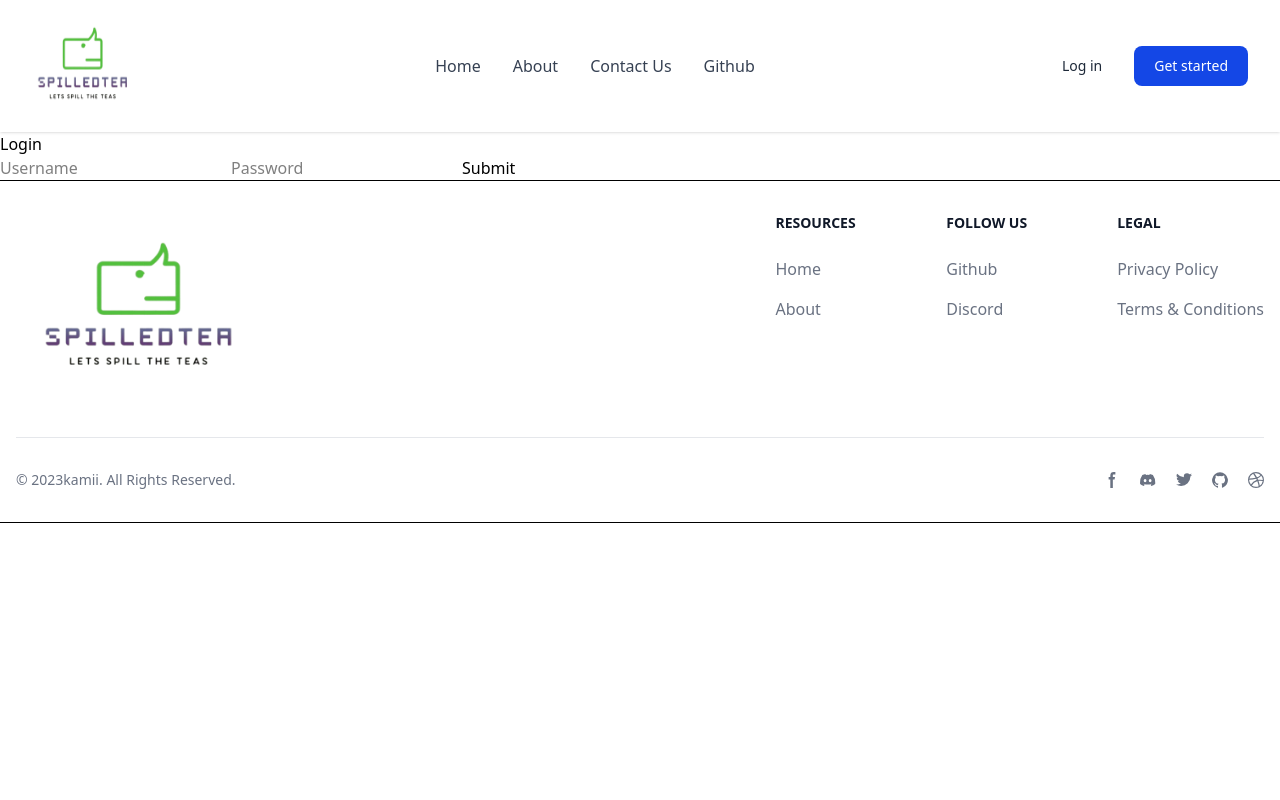
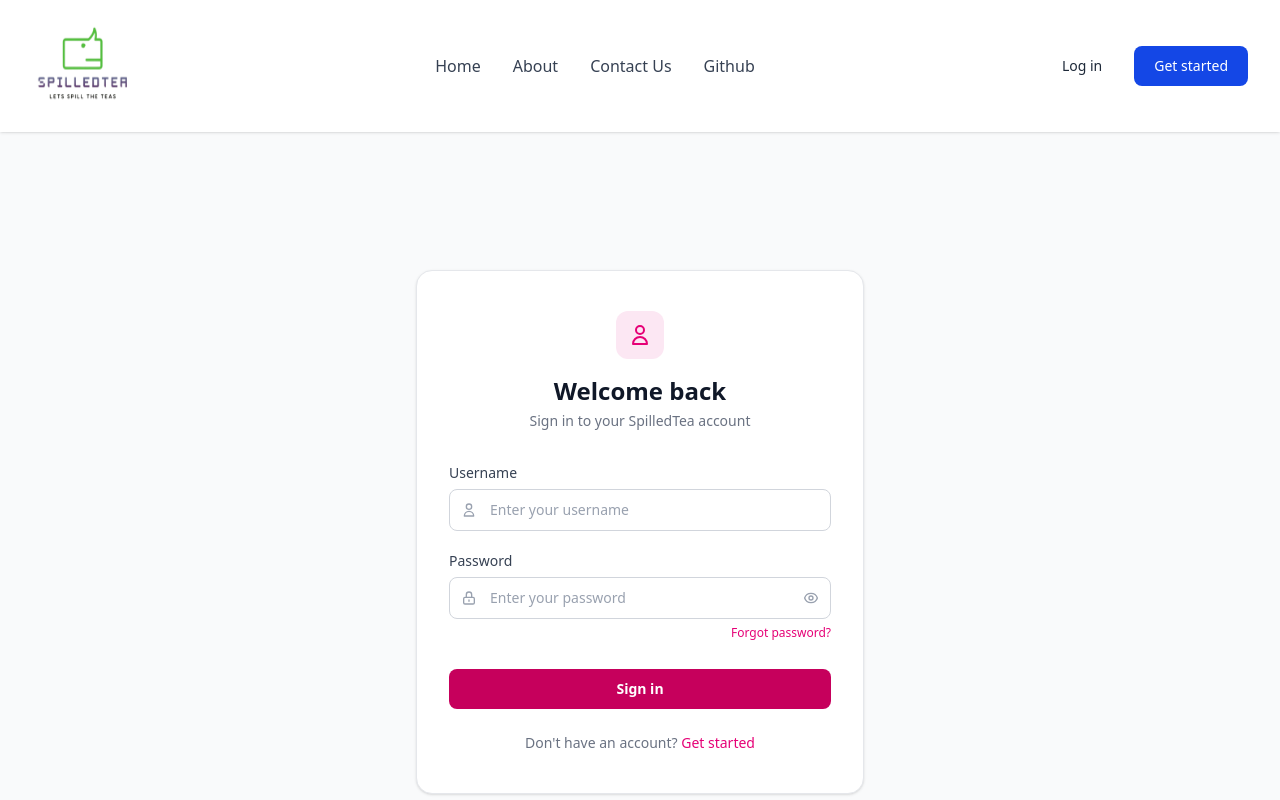
Before and after one commit to kamiism/SpilledTea, a React (Vite) app: page /login in a window 1280 px wide. Shown: the top 800 px of the page. Built offline with nearby package versions, Linux system fonts and the light colour scheme.

Commit message:
improved the login ui

```diff
--- a/src/components/Login.jsx
+++ b/src/components/Login.jsx
@@ -1,30 +1,122 @@
 import { useContext, useState } from 'react'
 import UserContext from "../contexts/userContext"
 
-function login() {
+function Login() {
     const [username, setUsername] = useState('')
     const [password, setPassword] = useState('')
+    const [showPassword, setShowPassword] = useState(false)
 
     const setUser = useContext(UserContext)
 
     const handleSubmit = (e) => {
         e.preventDefault()
-        setUser({username, password})
+        setUser({ username, password })
     }
+
     return (
+        <div className="min-h-screen bg-gray-50 flex items-center justify-center px-4 py-12">
+            <div className="w-full max-w-md">
+
+                {/* Card */}
+                <div className="bg-white rounded-2xl shadow-sm border border-gray-200 px-8 py-10">
+
+                    {/* Header */}
+                    <div className="mb-8 text-center">
+                        <div className="inline-flex items-center justify-center w-12 h-12 bg-pink-100 rounded-xl mb-4">
+                            <svg className="w-6 h-6 text-pink-600" fill="none" stroke="currentColor" viewBox="0 0 24 24">
+                                <path strokeLinecap="round" strokeLinejoin="round" strokeWidth={2} d="M16 7a4 4 0 11-8 0 4 4 0 018 0zM12 14a7 7 0 00-7 7h14a7 7 0 00-7-7z" />
+                            </svg>
+                        </div>
+                        <h2 className="text-2xl font-bold text-gray-900">Welcome back</h2>
+                        <p className="text-sm text-gray-500 mt-1">Sign in to your SpilledTea account</p>
+                    </div>
+
+                    {/* Form */}
+                    <div className="space-y-5">
+
+                        {/* Username */}
                         <div>
-        <h2>Login</h2>
-        <input type="text"
+                            <label className="block text-sm font-medium text-gray-700 mb-1.5">
+                                Username
+                            </label>
+                            <div className="relative">
+                                <div className="absolute inset-y-0 left-0 pl-3 flex items-center pointer-events-none">
+                                    <svg className="w-4 h-4 text-gray-400" fill="none" stroke="currentColor" viewBox="0 0 24 24">
+                                        <path strokeLinecap="round" strokeLinejoin="round" strokeWidth={2} d="M16 7a4 4 0 11-8 0 4 4 0 018 0zM12 14a7 7 0 00-7 7h14a7 7 0 00-7-7z" />
+                                    </svg>
+                                </div>
+                                <input
+                                    type="text"
                                     value={username}
                                     onChange={(e) => setUsername(e.target.value)}
-        placeholder="Username" />
-        <input type="password"
+                                    placeholder="Enter your username"
+                                    className="w-full pl-10 pr-4 py-2.5 text-sm border border-gray-300 rounded-lg bg-white text-gray-900 placeholder-gray-400 focus:outline-none focus:ring-2 focus:ring-pink-500 focus:border-transparent transition-all"
+                                />
+                            </div>
+                        </div>
+
+                        {/* Password */}
+                        <div>
+                            <label className="block text-sm font-medium text-gray-700 mb-1.5">
+                                Password
+                            </label>
+                            <div className="relative">
+                                <div className="absolute inset-y-0 left-0 pl-3 flex items-center pointer-events-none">
+                                    <svg className="w-4 h-4 text-gray-400" fill="none" stroke="currentColor" viewBox="0 0 24 24">
+                                        <path strokeLinecap="round" strokeLinejoin="round" strokeWidth={2} d="M12 15v2m-6 4h12a2 2 0 002-2v-6a2 2 0 00-2-2H6a2 2 0 00-2 2v6a2 2 0 002 2zm10-10V7a4 4 0 00-8 0v4h8z" />
+                                    </svg>
+                                </div>
+                                <input
+                                    type={showPassword ? "text" : "password"}
                                     value={password}
                                     onChange={(e) => setPassword(e.target.value)}
-        placeholder="Password" />
-        <button onClick={handleSubmit}>Submit</button>
+                                    placeholder="Enter your password"
+                                    className="w-full pl-10 pr-10 py-2.5 text-sm border border-gray-300 rounded-lg bg-white text-gray-900 placeholder-gray-400 focus:outline-none focus:ring-2 focus:ring-pink-500 focus:border-transparent transition-all"
+                                />
+                                <button
+                                    type="button"
+                                    onClick={() => setShowPassword(!showPassword)}
+                                    className="absolute inset-y-0 right-0 pr-3 flex items-center text-gray-400 hover:text-gray-600"
+                                >
+                                    {showPassword ? (
+                                        <svg className="w-4 h-4" fill="none" stroke="currentColor" viewBox="0 0 24 24">
+                                            <path strokeLinecap="round" strokeLinejoin="round" strokeWidth={2} d="M13.875 18.825A10.05 10.05 0 0112 19c-4.478 0-8.268-2.943-9.543-7a9.97 9.97 0 011.563-3.029m5.858.908a3 3 0 114.243 4.243M9.878 9.878l4.242 4.242M9.88 9.88l-3.29-3.29m7.532 7.532l3.29 3.29M3 3l3.59 3.59m0 0A9.953 9.953 0 0112 5c4.478 0 8.268 2.943 9.543 7a10.025 10.025 0 01-4.132 5.411m0 0L21 21" />
+                                        </svg>
+                                    ) : (
+                                        <svg className="w-4 h-4" fill="none" stroke="currentColor" viewBox="0 0 24 24">
+                                            <path strokeLinecap="round" strokeLinejoin="round" strokeWidth={2} d="M15 12a3 3 0 11-6 0 3 3 0 016 0z" />
+                                            <path strokeLinecap="round" strokeLinejoin="round" strokeWidth={2} d="M2.458 12C3.732 7.943 7.523 5 12 5c4.478 0 8.268 2.943 9.542 7-1.274 4.057-5.064 7-9.542 7-4.477 0-8.268-2.943-9.542-7z" />
+                                        </svg>
+                                    )}
+                                </button>
+                            </div>
+                            <div className="flex justify-end mt-1.5">
+                                <a href="#" className="text-xs text-pink-600 hover:text-pink-700 font-medium">
+                                    Forgot password?
+                                </a>
+                            </div>
+                        </div>
+
+                        {/* Submit */}
+                        <button
+                            onClick={handleSubmit}
+                            className="w-full py-2.5 px-4 bg-pink-700 hover:bg-pink-800 text-white text-sm font-semibold rounded-lg transition-colors duration-200 focus:outline-none focus:ring-2 focus:ring-pink-500 focus:ring-offset-2 mt-2"
+                        >
+                            Sign in
+                        </button>
+                    </div>
+
+                    {/* Footer */}
+                    <p className="text-center text-sm text-gray-500 mt-6">
+                        Don't have an account?{' '}
+                        <a href="#" className="text-pink-600 hover:text-pink-700 font-medium">
+                            Get started
+                        </a>
+                    </p>
+                </div>
+            </div>
         </div>
     )
 }
 
-export default login
+export default Login
```
Lines whose indentation alone changed are shown as unchanged.
